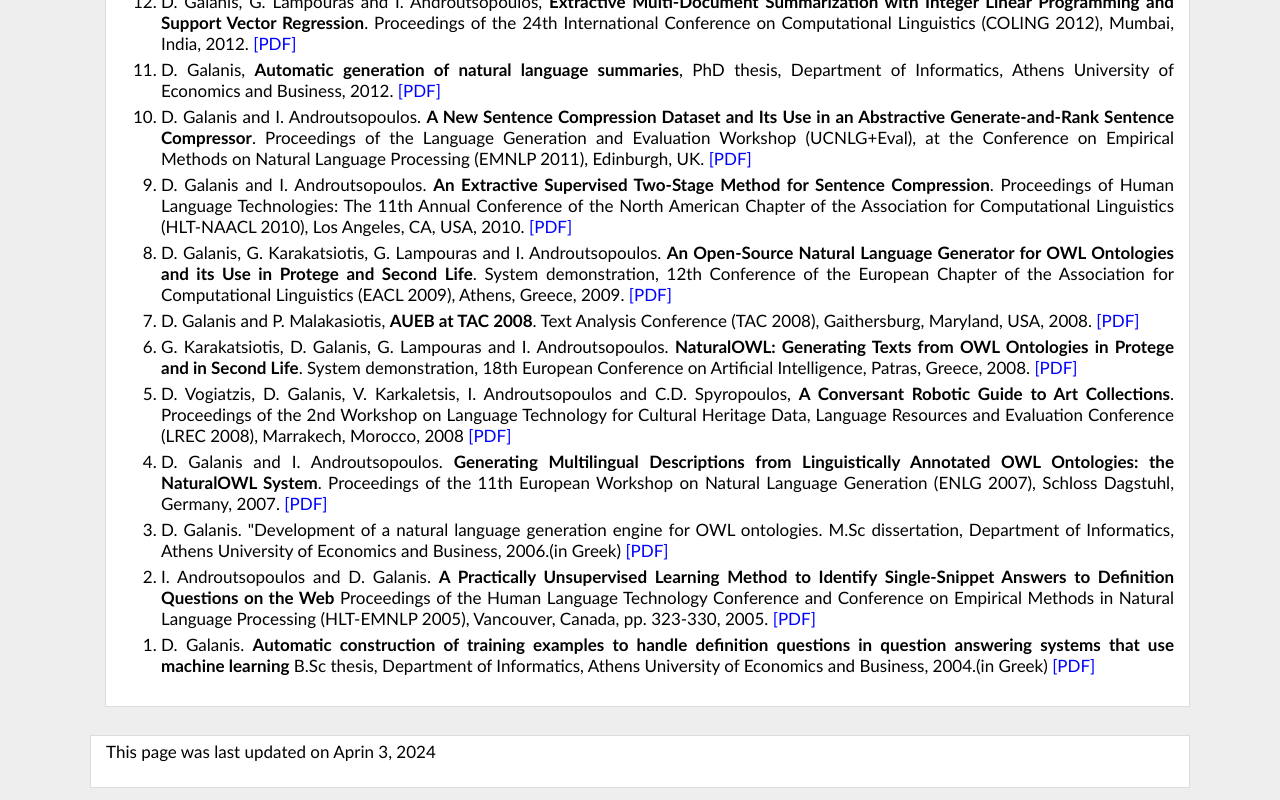
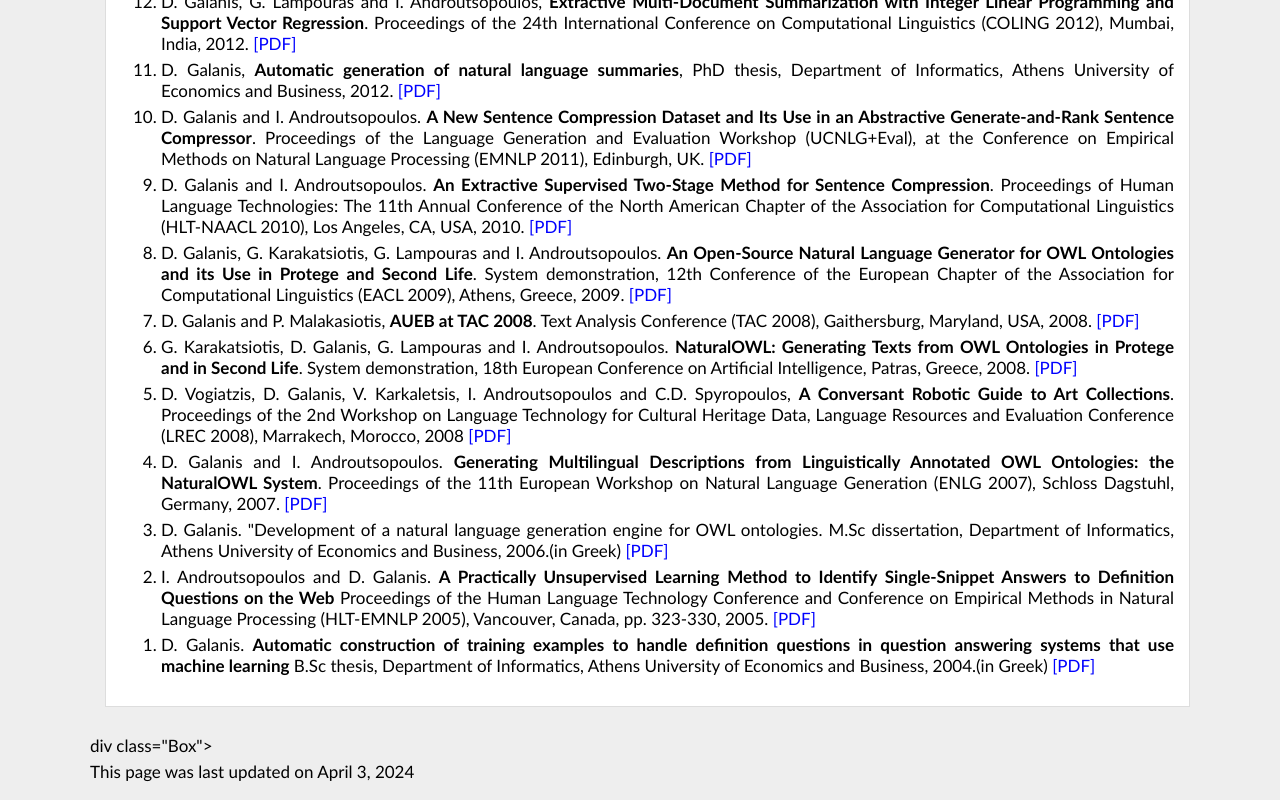
Before and after one commit to galanisd/galanisd.github.io, a plain HTML site: page index.html in a window 1280 px wide. Shown: the part 2638-3438 px from the top of the page. Drawn offline with Linux system fonts and the light colour scheme.

Commit message:
Update index.html

```diff
--- a/index.html
+++ b/index.html
@@ -349,8 +349,8 @@
 
 	<tr>
 		<td>
-				<div class="Box" style="padding:0px 15px 15px 15px;float:bottom;">
-				<p class="footertext">This page was last updated on Aprin 3, 2024</p>
+			div class="Box">
+				<p class="footertext">This page was last updated on April 3, 2024</p>
 			</div>
 		</td>
 	</tr>
```
